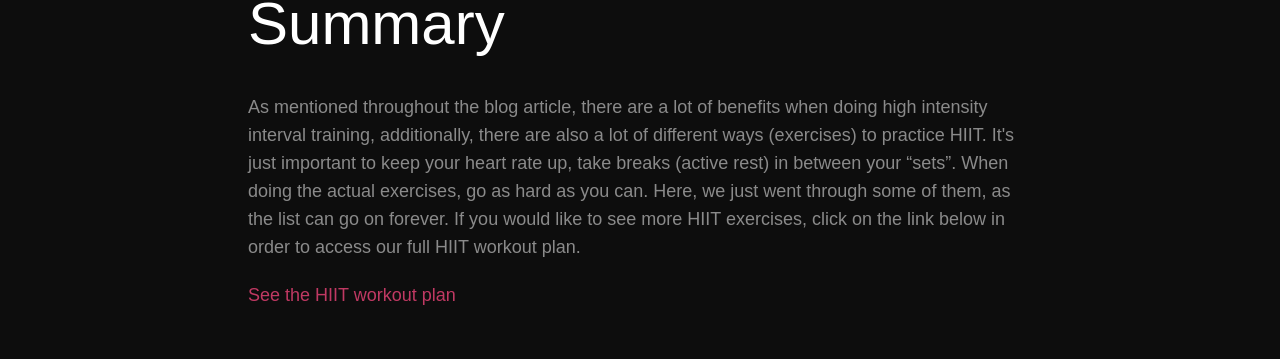
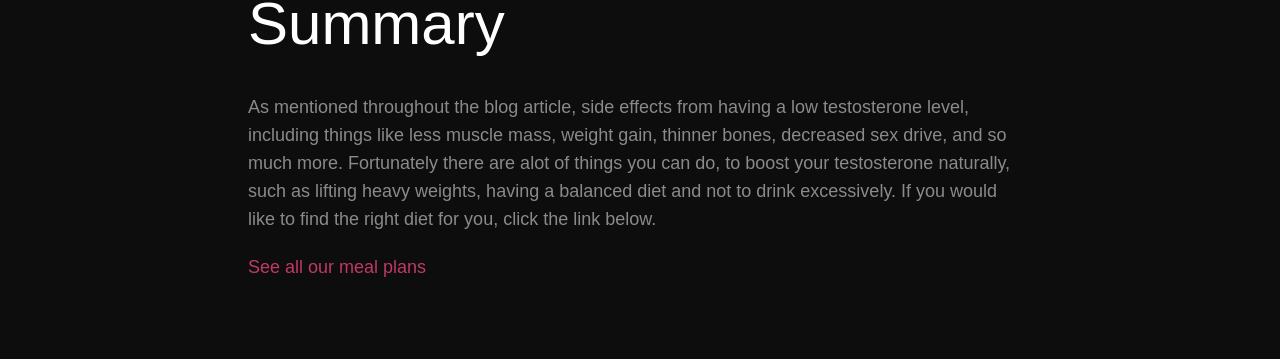
Before and after one commit to lucasjolibois54/lb-fitness, a Next.js app: page /articles/boostYourTestosteroneNaturally in a window 1280 px wide. Shown: the part 4830-5189 px from the top of the page. Built offline with nearby package versions, Linux system fonts and the light colour scheme.

Commit message:
Update boostYourTestosteroneNaturally.js

```diff
--- a/pages/articles/boostYourTestosteroneNaturally.js
+++ b/pages/articles/boostYourTestosteroneNaturally.js
@@ -58,11 +58,11 @@ function boostYourTestosteroneNaturally() {
 
       <TextSection
         title="Summary"
-        paragraph="As mentioned throughout the blog article, there are a lot of benefits when doing high intensity interval training, additionally, there are also a lot of different ways (exercises) to practice HIIT. It's just important to keep your heart rate up, take breaks (active rest) in between your “sets”. When doing the actual exercises, go as hard as you can. Here, we just went through some of them, as the list can go on forever. If you would like to see more HIIT exercises, click on the link below in order to access our full HIIT workout plan."
+        paragraph="As mentioned throughout the blog article, side effects from having a low testosterone level, including things like less muscle mass, weight gain, thinner bones, decreased sex drive, and so much more. Fortunately there are alot of things you can do, to boost your testosterone naturally, such as lifting heavy weights, having a balanced diet and not to drink excessively. If you would like to find the right diet for you, click the link below."
         />
         <ExternalLinking
-        text="See the HIIT workout plan"
-        link="/membersonly/workoutPlans"/>
+        text="See all our meal plans"
+        link="/membersonly/meals"/>
 
         <Footer/></div>
   )
```
